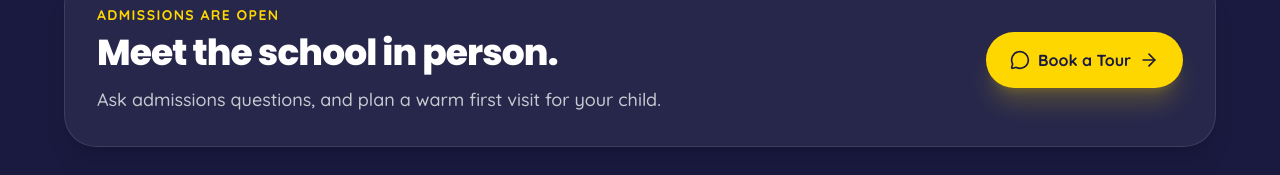
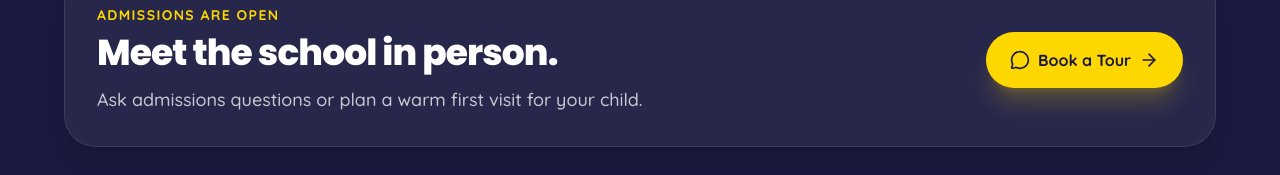
Before and after one commit to muthuieric/pink-tower, a Next.js app: page / in a window 1280 px wide. Shown: the part 7188-7363 px from the top of the page. Built offline with nearby package versions, Linux system fonts and the light colour scheme.

Commit message:
modified footer

```diff
--- a/src/components/site/Footer.tsx
+++ b/src/components/site/Footer.tsx
@@ -23,7 +23,7 @@ export function Footer() {
               Meet the school in person.
             </h2>
             <p className="mt-3 max-w-2xl text-lg leading-relaxed text-white/75">
-              Ask admissions questions, and plan a warm first visit for your child.
+              Ask admissions questions or plan a warm first visit for your child.
             </p>
           </div>
           <a
```
